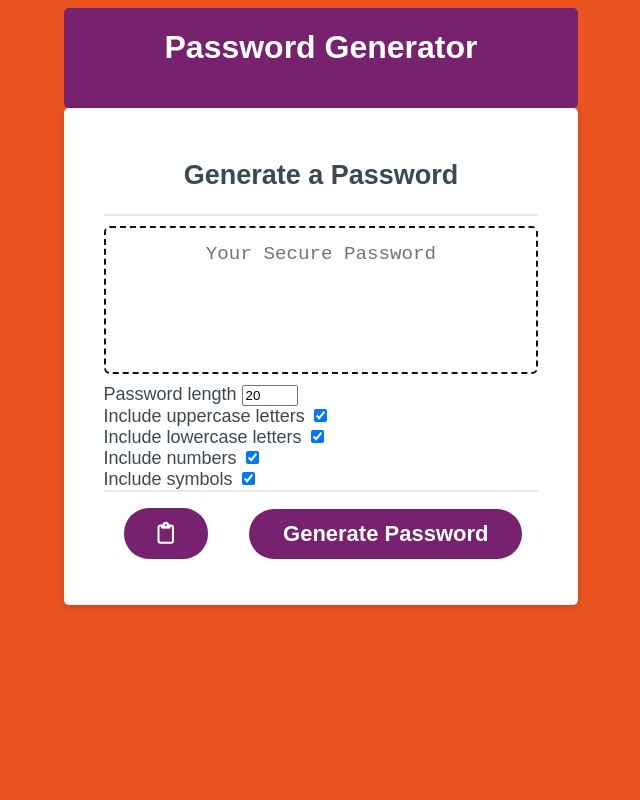
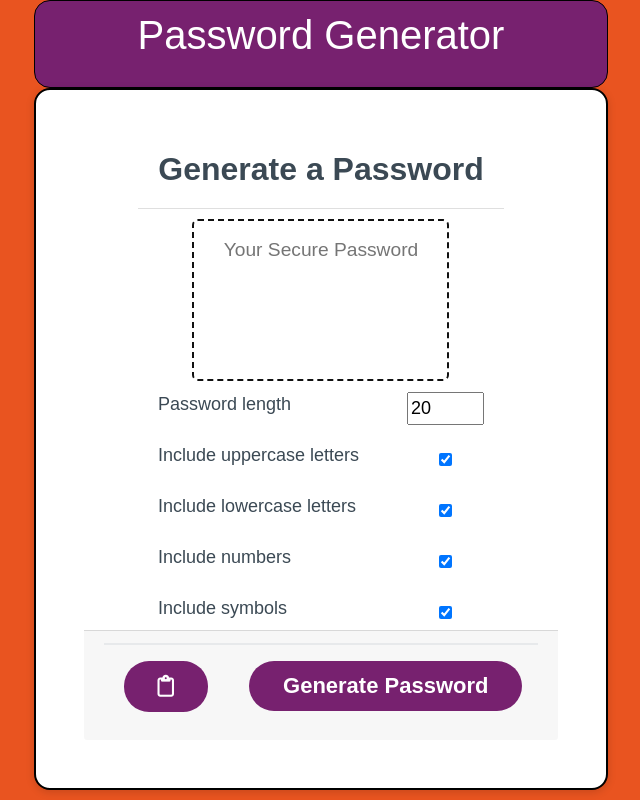
Before and after one commit to serjykalstryke/serjykalstryke.github.io-passwordGenerator, a plain HTML site: page index.html in a window 1280 px wide. Shown: the whole page, without its empty margins (319-959 px from the left). Drawn offline with nearby package versions, Linux system fonts and the light colour scheme; a web font is replaced by a local one.

Commit message:
finalized password generator

```diff
--- a/Develop/index.html
+++ b/Develop/index.html
@@ -5,9 +5,17 @@
     <meta name="viewport" content="width=device-width, initial-scale=1.0" />
     <meta http-equiv="X-UA-Compatible" content="ie=edge" />
     <title>Password Generator</title>
+    <link
+      rel="stylesheet"
+      href="https://stackpath.bootstrapcdn.com/bootstrap/4.5.2/css/bootstrap.min.css"
+      integrity="sha384-JcKb8q3iqJ61gNV9KGb8thSsNjpSL0n8PARn9HuZOnIxN0hoP+VmmDGMN5t9UJ0Z"
+      crossorigin="anonymous"
+    />
     <link rel="stylesheet" href="style.css" />
-    <script src="https://kit.fontawesome.com/3da1a747b2.js"
-    crossorigin="anonymous"></script>
+    <script
+      src="https://kit.fontawesome.com/3da1a747b2.js"
+      crossorigin="anonymous"
+    ></script>
   </head>
   <body>
     <div class="wrapper">
@@ -25,26 +33,21 @@
             aria-label="Generated Password"
           ></textarea>
         </div>
-        <div class="settings">
-          <div class="setting">
+        <div class="form">
           <label>Password length</label>
-            <input type="number" id="length" min='4' max='20' value='20' />
+          <div>
+            <input type="number" id="length" min="8" max="280" value="20" />
           </div>
-          <div class="setting">
+
           <label>Include uppercase letters</label>
           <input type="checkbox" id="uppercase" checked />
-          </div>
-          <div class="setting">
+
           <label>Include lowercase letters</label>
           <input type="checkbox" id="lowercase" checked />
-          </div>
-          <div class="setting">
+
           <label>Include numbers</label>
           <input type="checkbox" id="numbers" checked />
-          </div>
-          <div class="setting">
-          </div>
-          <div class="setting">
+
           <label>Include symbols</label>
           <input type="checkbox" id="symbols" checked />
         </div>
--- a/Develop/style.css
+++ b/Develop/style.css
@@ -33,13 +33,16 @@ body {
 
 header {
   padding: 20px;
-  padding-top: 0px;
+  padding-top: 10px;
   color: #ffffff;
   background: #77216F;
-  border-radius: 5px;
+  border-radius: 1rem;
   border-width: 1px;
   display: flex;
   width: 100%;
+  border: 1px solid black;
+  margin: 0 auto;
+
 }
 
 .head {
@@ -57,15 +60,31 @@ header {
   margin: 0 auto;
   max-width: 800px;
   padding: 30px 40px;
+  display: flex;
+  flex-direction: column;
+  padding: 3rem;
+  border-radius: 1rem;
+  border: 2px solid black;
+  align-items: center;
 }
 
-.card-header::after {
+.card-header{
+  display: flex;
+  flex-direction: column;
+  background: #ffffff;
+}
+
+h2 {
+  font-weight: bold;
+}
+
+/* .card-header::after {
   content: " ";
   display: block;
   width: 100%;
-  background: #e7e9eb;
+  background: #111111;
   height: 2px;
-}
+} */
 
 .result-container {
   min-height: 100px;
@@ -110,10 +129,6 @@ header {
   background: #77216F73
 }
 
-button[disabled] {
-  cursor: default;
-  background: #c0c7cf;
-}
 
 .float-right {
   float: right;
@@ -158,6 +173,12 @@ button[disabled] {
   }
 }
 
-h2 {
-  text-align: center;
+
+.form {
+  display: grid;
+  grid-template-columns: auto auto;
+  row-gap: 1rem;
+  column-gap:3rem;
+  justify-content: center;
+  align-items: center;
 }
--- a/index.html
+++ b/index.html
@@ -5,9 +5,17 @@
     <meta name="viewport" content="width=device-width, initial-scale=1.0" />
     <meta http-equiv="X-UA-Compatible" content="ie=edge" />
     <title>Password Generator</title>
+    <link
+      rel="stylesheet"
+      href="https://stackpath.bootstrapcdn.com/bootstrap/4.5.2/css/bootstrap.min.css"
+      integrity="sha384-JcKb8q3iqJ61gNV9KGb8thSsNjpSL0n8PARn9HuZOnIxN0hoP+VmmDGMN5t9UJ0Z"
+      crossorigin="anonymous"
+    />
     <link rel="stylesheet" href="style.css" />
-    <script src="https://kit.fontawesome.com/3da1a747b2.js"
-    crossorigin="anonymous"></script>
+    <script
+      src="https://kit.fontawesome.com/3da1a747b2.js"
+      crossorigin="anonymous"
+    ></script>
   </head>
   <body>
     <div class="wrapper">
@@ -25,26 +33,21 @@
             aria-label="Generated Password"
           ></textarea>
         </div>
-        <div class="settings">
-          <div class="setting">
+        <div class="form">
           <label>Password length</label>
-            <input type="number" id="length" min='4' max='20' value='20' />
+          <div>
+            <input type="number" id="length" min="8" max="280" value="20" />
           </div>
-          <div class="setting">
+
           <label>Include uppercase letters</label>
           <input type="checkbox" id="uppercase" checked />
-          </div>
-          <div class="setting">
+
           <label>Include lowercase letters</label>
           <input type="checkbox" id="lowercase" checked />
-          </div>
-          <div class="setting">
+
           <label>Include numbers</label>
           <input type="checkbox" id="numbers" checked />
-          </div>
-          <div class="setting">
-          </div>
-          <div class="setting">
+
           <label>Include symbols</label>
           <input type="checkbox" id="symbols" checked />
         </div>
--- a/script.js
+++ b/script.js
@@ -1,5 +1,4 @@
 //There are several console.log statements commented out throughout the document, these were for my testing purposes.
-
 //DOM elenments -- connects dom elements to my javascript
 const resultEl = document.getElementById("result");
 const lengthEl = document.getElementById("length");
@@ -10,7 +9,7 @@ const symbolsEl = document.getElementById("symbols");
 const generateEl = document.getElementById("generate");
 const clipboardEl = document.getElementById("clipboard");
 
-//function constants
+// function constants
 const randomFunc = {
   lower: getRandomLower,
   upper: getRandomUpper,
@@ -19,18 +18,18 @@ const randomFunc = {
 };
 
 //Copy Password to Clipboard
-clipboardEl.addEventListener('click', () => {
-  const textarea = document.createElement("textarea")
-  const password = resultEl.value
+clipboardEl.addEventListener("click", () => {
+  const textarea = document.createElement("textarea");
+  const password = resultEl.value;
 
-  if(!password) {
+  if (!password) {
     return;
   }
 
-  textarea.value = password
+  textarea.value = password;
   document.body.appendChild(textarea);
   textarea.select();
-  document.execCommand('copy')
+  document.execCommand("copy");
   textarea.remove();
   alert("Password Copied to Clipboard");
 });
@@ -84,8 +83,19 @@ function generatePassword(lower, upper, number, symbol, length) {
 
   const finalPassword = generatedPassword.slice(0, length);
 
-  return finalPassword;
+if (finalPassword.length < 8 || finalPassword.length > 288) {
+  alert("password must be between 8 and 288 characters");
+  return "Try Again"
+} else {
+  return finalPassword
 }
+
+  // return finalPassword;
+
+
+}
+
+
 
 // Generator functions
 
--- a/style.css
+++ b/style.css
@@ -33,13 +33,16 @@ body {
 
 header {
   padding: 20px;
-  padding-top: 0px;
+  padding-top: 10px;
   color: #ffffff;
   background: #77216F;
-  border-radius: 5px;
+  border-radius: 1rem;
   border-width: 1px;
   display: flex;
   width: 100%;
+  border: 1px solid black;
+  margin: 0 auto;
+
 }
 
 .head {
@@ -57,15 +60,31 @@ header {
   margin: 0 auto;
   max-width: 800px;
   padding: 30px 40px;
+  display: flex;
+  flex-direction: column;
+  padding: 3rem;
+  border-radius: 1rem;
+  border: 2px solid black;
+  align-items: center;
 }
 
-.card-header::after {
+.card-header{
+  display: flex;
+  flex-direction: column;
+  background: #ffffff;
+}
+
+h2 {
+  font-weight: bold;
+}
+
+/* .card-header::after {
   content: " ";
   display: block;
   width: 100%;
-  background: #e7e9eb;
+  background: #111111;
   height: 2px;
-}
+} */
 
 .result-container {
   min-height: 100px;
@@ -110,10 +129,6 @@ header {
   background: #77216F73
 }
 
-button[disabled] {
-  cursor: default;
-  background: #c0c7cf;
-}
 
 .float-right {
   float: right;
@@ -158,6 +173,12 @@ button[disabled] {
   }
 }
 
-h2 {
-  text-align: center;
+
+.form {
+  display: grid;
+  grid-template-columns: auto auto;
+  row-gap: 1rem;
+  column-gap:3rem;
+  justify-content: center;
+  align-items: center;
 }
```
Also changed, not shown: Develop/script.js (+19 -9 lines), 1 other file. Lines whose indentation alone changed are shown as unchanged.
